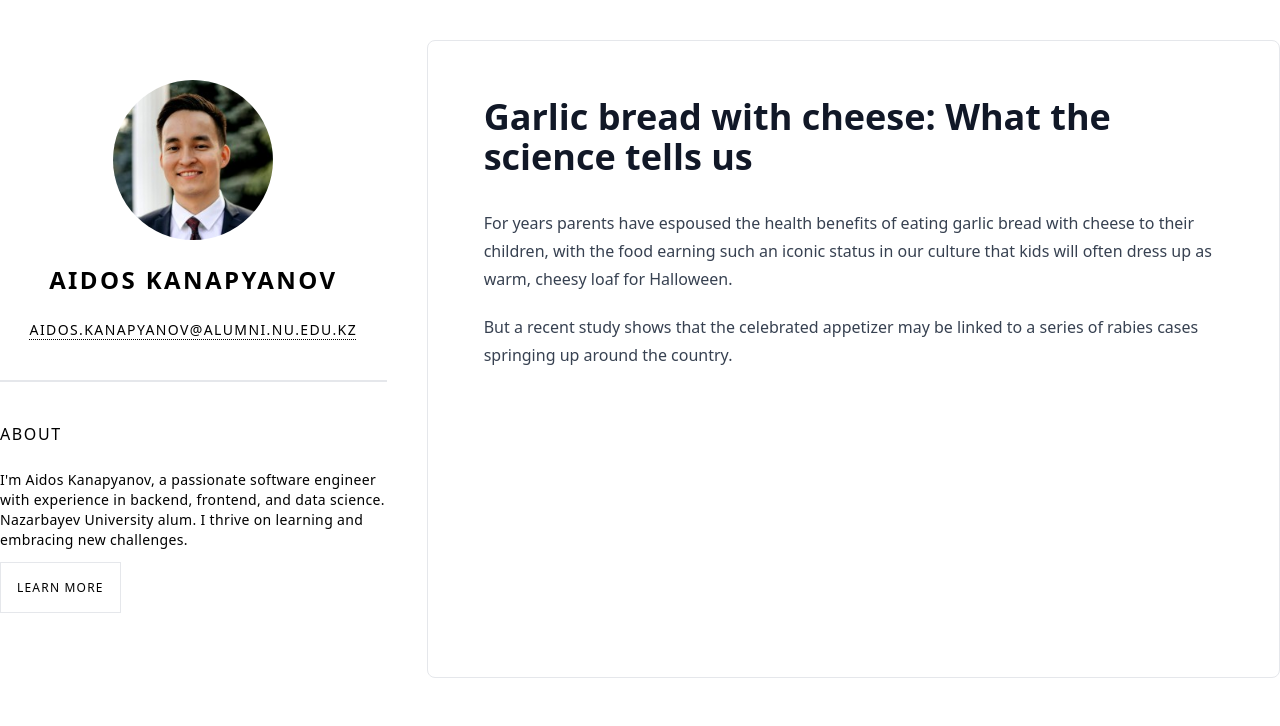
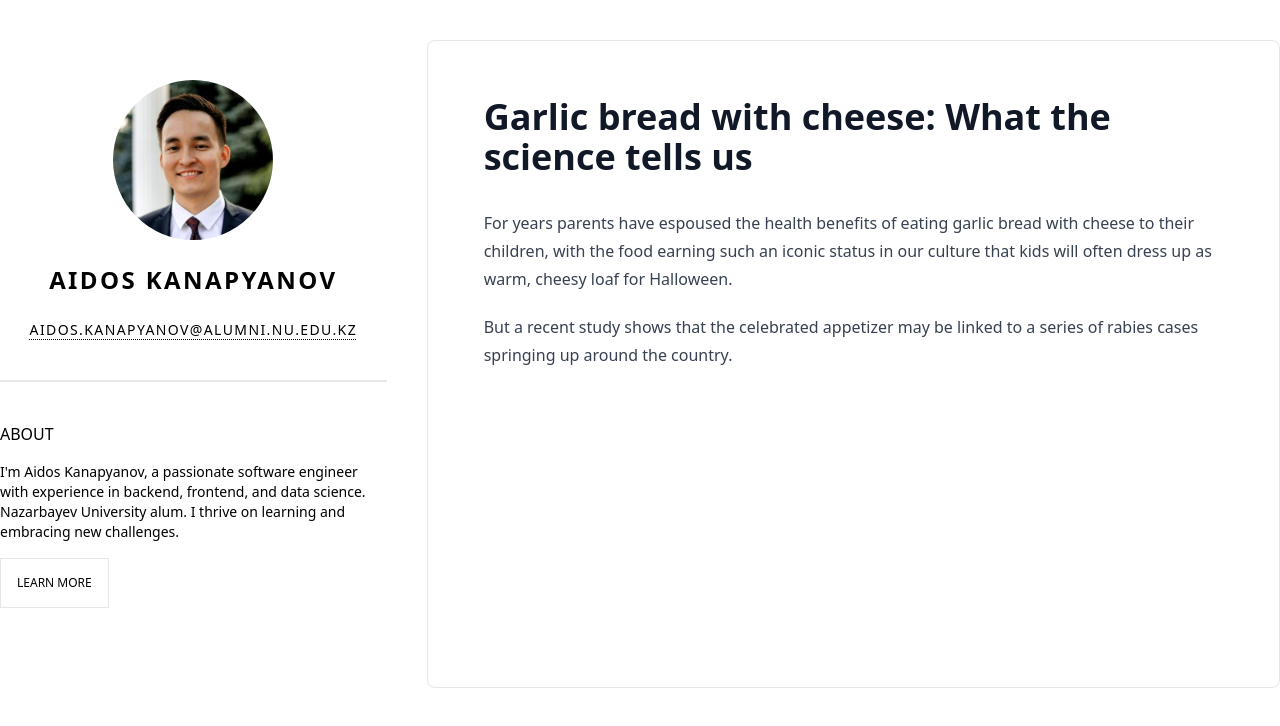
Before and after one commit to aidoskanapyanov/personal-website-nextra, a Next.js app: page / in a window 1280 px wide. Shown: the top 726 px of the page. Built offline with nearby package versions, Linux system fonts and the light colour scheme.

Commit message:
Restyle about short

```diff
--- a/components/sidebar/AboutShort.tsx
+++ b/components/sidebar/AboutShort.tsx
@@ -4,16 +4,16 @@ type Props = {};
 
 export default function AboutShort({}: Props) {
   return (
-    <section className="py-10">
-      <h1 className="mb-6 uppercase font-medium tracking-widest">About</h1>
-      <p className="mb-6 text-sm tracking-wide font-light">
+    <section className="flex flex-col gap-4 justify-center items-start py-10">
+      <h1 className="uppercase">About</h1>
+      <p className="text-sm">
         I&apos;m Aidos Kanapyanov, a passionate software engineer with
         experience in backend, frontend, and data science. Nazarbayev University
         alum. I thrive on learning and embracing new challenges.
       </p>
       <Link
         href="/"
-        className="p-4 text-xs font-medium uppercase border tracking-widest hover:border-slate-400 dark:hover:border-slate-600"
+        className="text-xs p-4 uppercase border hover:border-slate-400 dark:hover:border-slate-600"
       >
         Learn more
       </Link>
```
